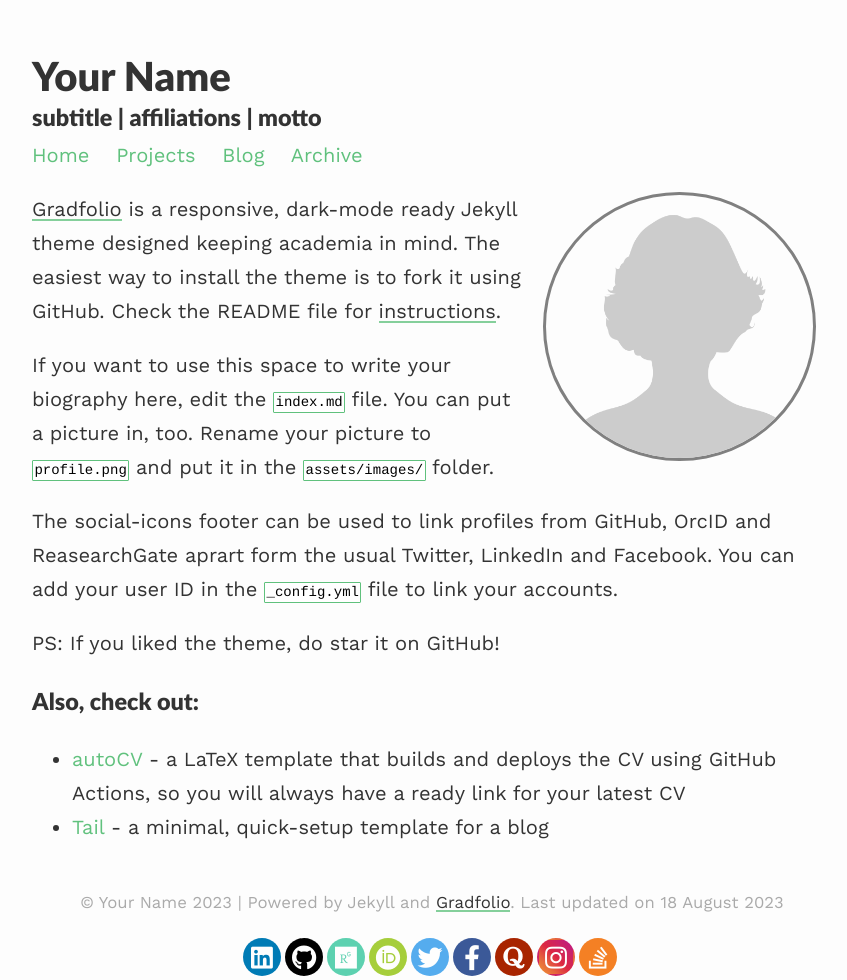
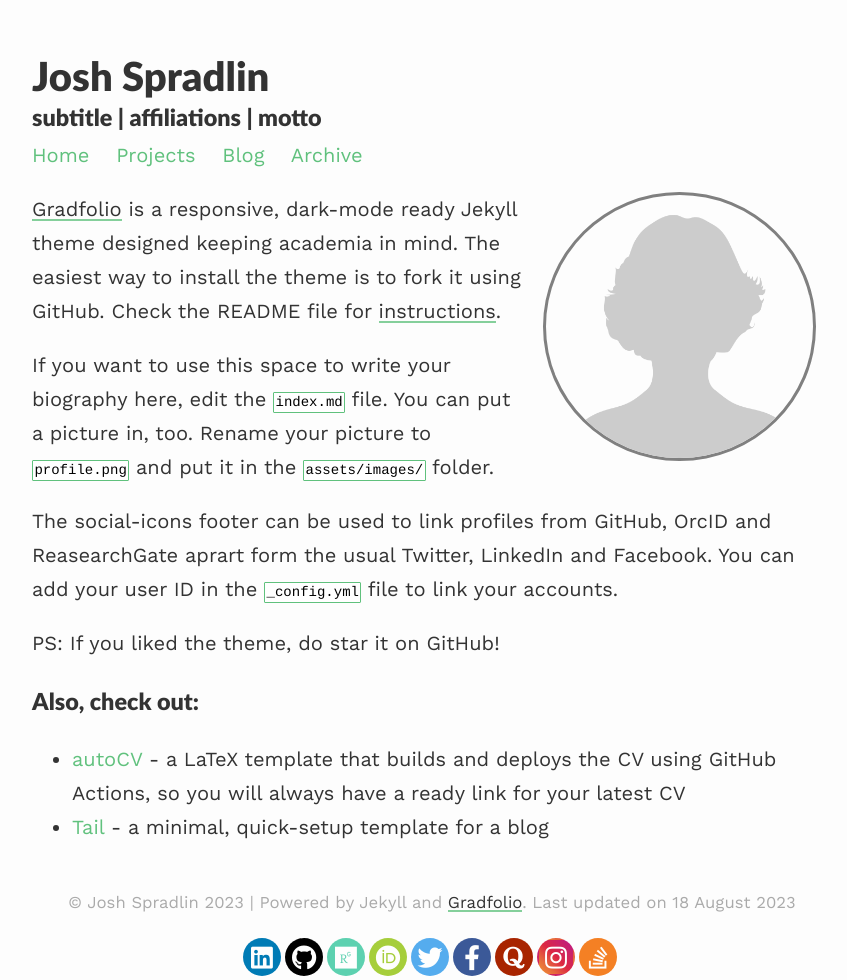
Before and after one commit to josh-u-a/gradfolio, a Jekyll site: the page built from index.md, in a window 1280 px wide. Shown: the whole page, without its empty margins (208-1055 px from the left). Built offline with Jekyll 4.4.1, drawn with Linux system fonts in a browser that asks for light colours; nearby versions of some CDN libraries.

Commit message:
Update _config.yml

```diff
--- a/_config.yml
+++ b/_config.yml
@@ -1,6 +1,6 @@
 ### your site title here
 
-title: Your Name
+title: Josh Spradlin
 description: subtitle | affiliations | motto
 
 baseurl: /gradfolio #name of GitHub repository
```
